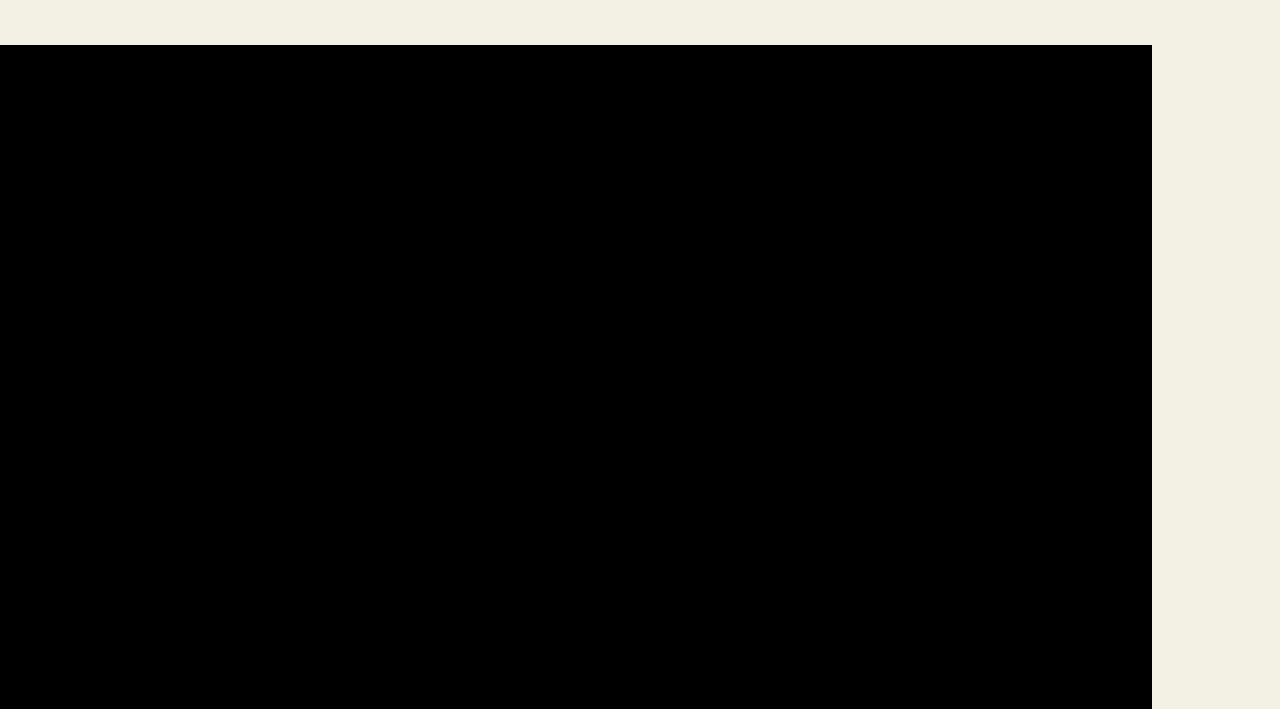
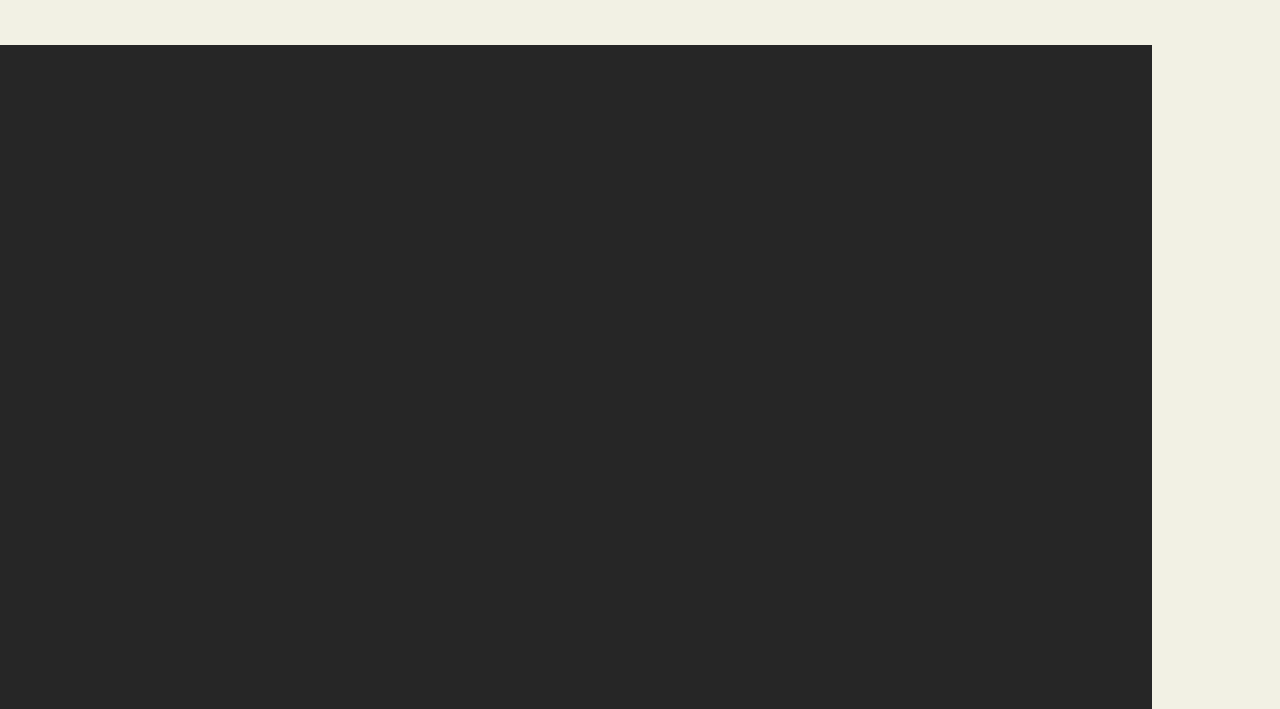
Before and after one commit to alek/hackaday-berlin, a website built with Parcel: page index.html in a window 1280 px wide. Shown: the part 91-800 px from the top of the page. Built offline with nearby package versions, Linux system fonts and the light colour scheme.

Commit message:
update background color

```diff
--- a/css/main.css
+++ b/css/main.css
@@ -420,7 +420,7 @@ p {
   width: 100%;
   height: 100%;
   /*background: linear-gradient(0deg, #313131, #000, #313131, #0061D6);*/
-  background: linear-gradient(0deg, #000 30%, #262626 30% 40%, #313131 40% 50%, #0061D6 50% 60%, #262626 60% 70%, #0061D6 70% 80%, #313131 80% 90%, #000 90% 100%);
+  background: linear-gradient(0deg, #262626 30%, #262626 30% 40%, #313131 40% 50%, #0061D6 50% 60%, #262626 60% 70%, #0061D6 70% 80%, #313131 80% 90%, #000 90% 100%);
 /*  background-size: 400% 400%;
   background-blend-mode: difference;
   animation: gradient 10s ease infinite;  */
```
